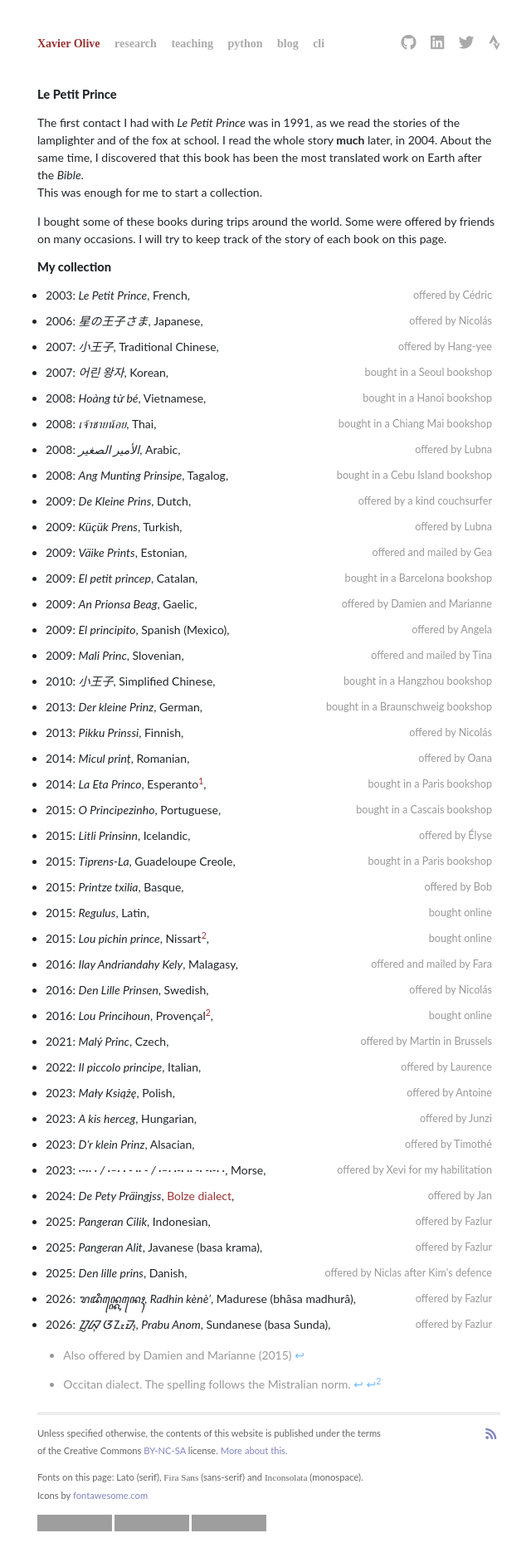
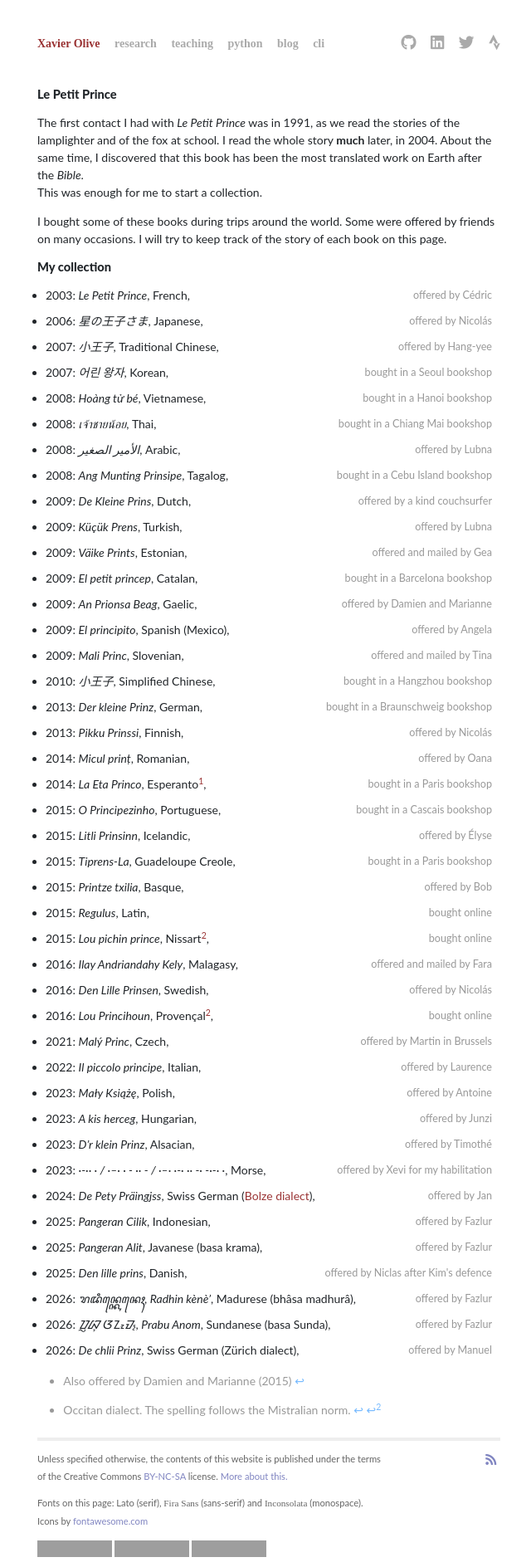
Before and after one commit to xoolive/xoolive.github.io, a Jekyll site: the page built from _pages/le-petit-prince.md, in a window 1280 px wide. Shown: the whole page at 83% size, without its empty margins (316-956 px from the left). Built offline with Jekyll 4.4.1, drawn with Linux system fonts in a browser that asks for light colours; nearby versions of some CDN libraries; some web fonts are replaced; a script that is not in the unit is left out; before the commit the page ends 1857 px from its top, so only the background shows below that; grey boxes are pictures that could not be loaded.

Commit message:
Add Zürich Little Prince edition

```diff
--- a/_pages/le-petit-prince.md
+++ b/_pages/le-petit-prince.md
@@ -60,12 +60,13 @@ I bought some of these books during trips around the world. Some were offered by
 - 2023: _A kis herceg_, Hungarian, `offered by Junzi`
 - 2023: _D'r klein Prinz_, Alsacian, `offered by Timothé`
 - 2023: _·-·· · / ·--· · - ·· - / ·--· ·-· ·· -· -·-· ·_, Morse, `offered by Xevi for my habilitation`
-- 2024: _De Pety Präingjss_, [Bolze dialect](https://www.bbc.com/travel/article/20190422-the-swiss-language-that-few-know), `offered by Jan`
+- 2024: _De Pety Präingjss_, Swiss German ([Bolze dialect](https://www.bbc.com/travel/article/20190422-the-swiss-language-that-few-know)), `offered by Jan`
 - 2025: _Pangeran Cilik_, Indonesian, `offered by Fazlur`
 - 2025: _Pangeran Alit_, Javanese (basa krama), `offered by Fazlur`
 - 2025: _Den lille prins_, Danish, `offered by Niclas after Kim's defence`
 - 2026: _ꦫꦢꦶꦤ꧀ꦏꦺꦤꦺꦃ_, _Radhin kènè'_, Madurese (bhâsa madhurâ), `offered by Fazlur`
 - 2026: _ᮕᮢᮘᮥ ᮃᮔᮧᮙ᮪_, _Prabu Anom_, Sundanese (basa Sunda), `offered by Fazlur`
+- 2026: _De chlii Prinz_, Swiss German (Zürich dialect), `offered by Manuel`
 
 [^1]: Also offered by Damien and Marianne (2015)
 
```
